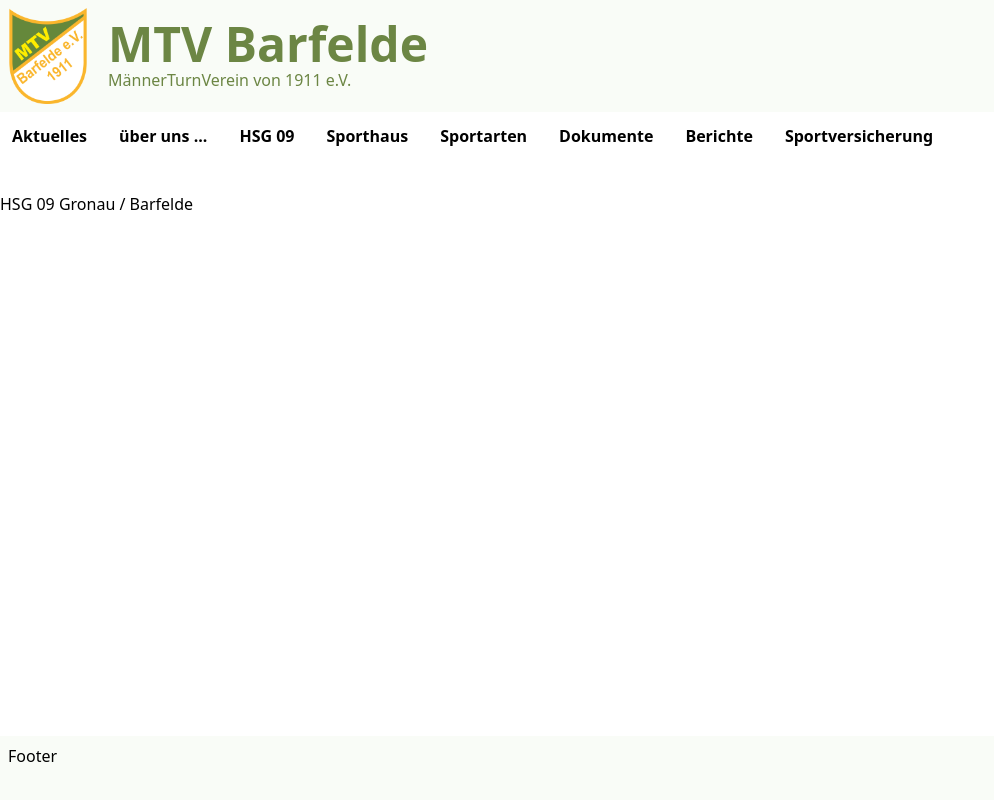
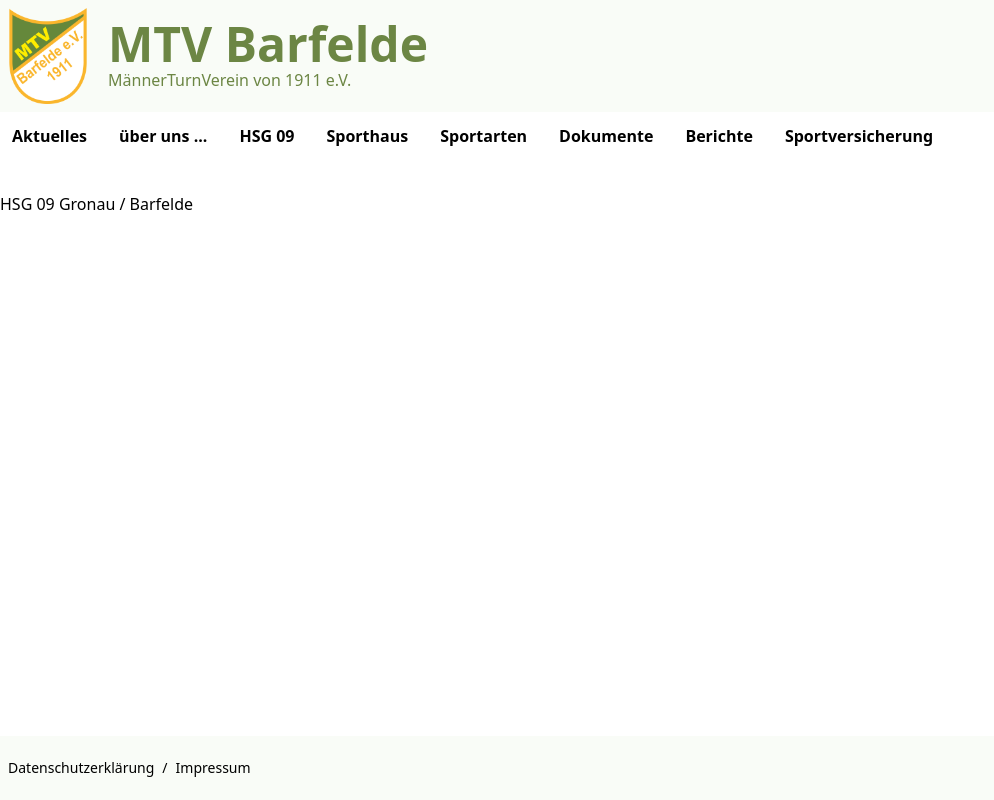
Before and after one commit to janheini/mtv-astro, an Astro site: page /hsg in a window 1280 px wide. Shown: the whole page, without its empty margins (0-994 px from the left). Built offline with nearby package versions, Linux system fonts and the light colour scheme; Astro itself is replaced by a stand-in of ours; a script that the page names is missing.

Commit message:
stuff in footer

```diff
--- a/src/components/footer.astro
+++ b/src/components/footer.astro
@@ -1,5 +1,7 @@
 ---
+const base_url = import.meta.env.BASE_URL;
 ---
-<footer class="bg-background h-16 w-full p-2 mt-24">
-Footer
+<footer class="flex flex-wrap bg-background h-16 w-full p-2 mt-24 items-center gap-2 text-sm">
+<a class="hover:text-primary" href={base_url + "datenschutzerklaerung"}>Datenschutzerklärung</a> /
+<a class="hover:text-primary" href={base_url + "impressum"}>Impressum</a>
 </footer>
```
